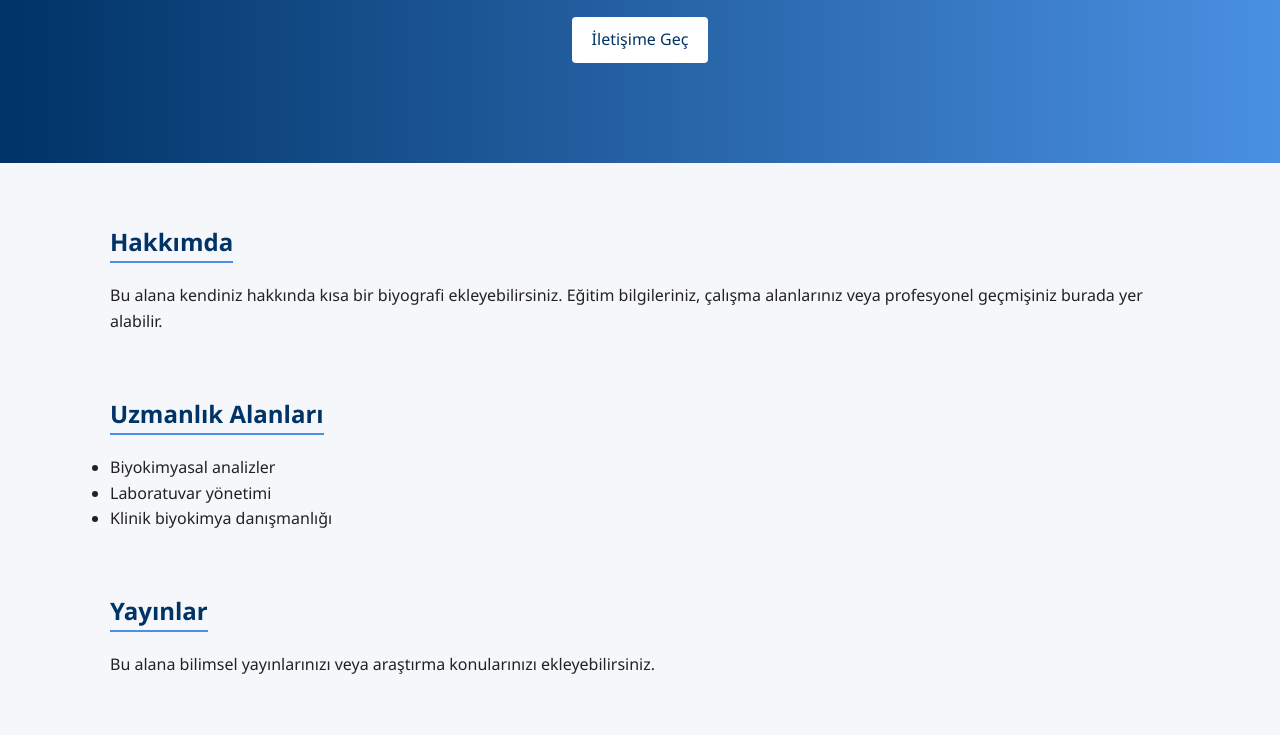
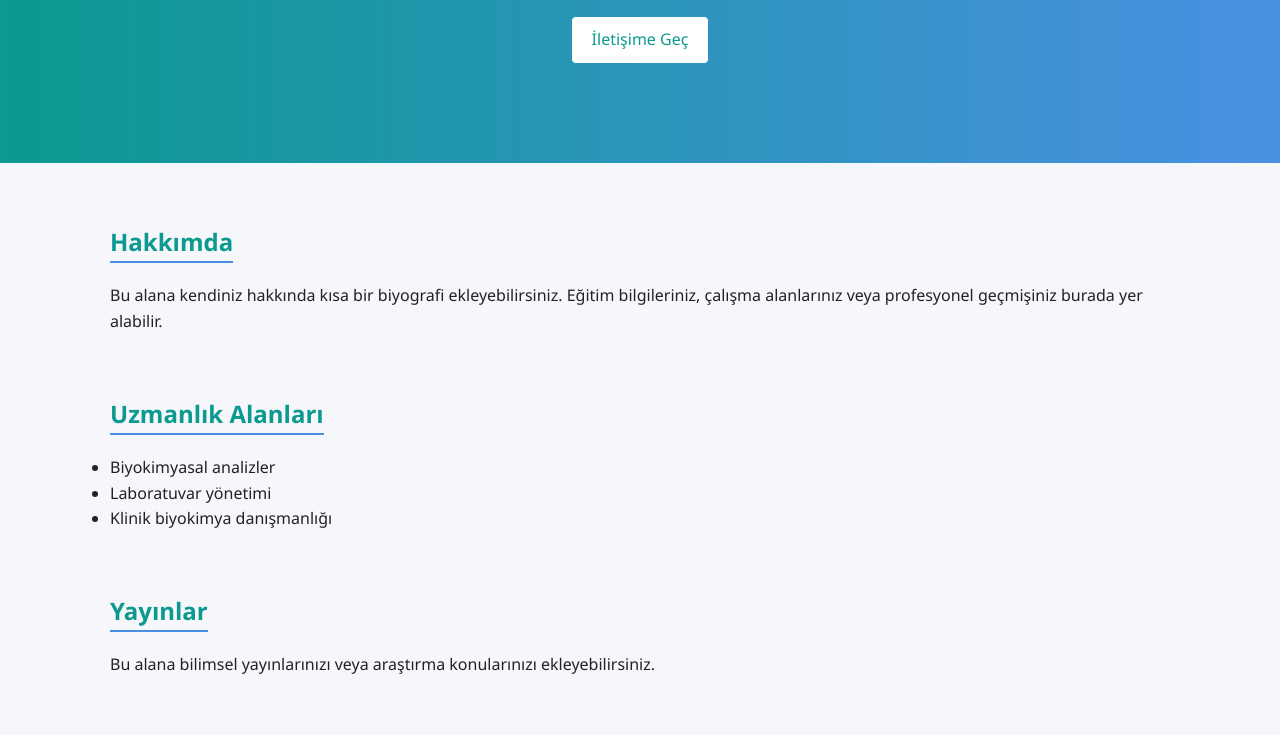
Before and after one commit to yasarnarli/Dr-Belkis-NARLI, a plain HTML site: page index.html in a window 1280 px wide. Shown: the part 260-995 px from the top of the page. Drawn offline with Linux system fonts and the light colour scheme.

Commit message:
Change secondary color in CSS variablesbackground color change

```diff
--- a/style.css
+++ b/style.css
@@ -1,6 +1,6 @@
 :root {
     --primary: #4a90e2;
-    --secondary: #003366;
+    --secondary: #0b9990;
     --light: #f5f7fa;
     --dark: #222;
     --max-width: 1100px;
```
